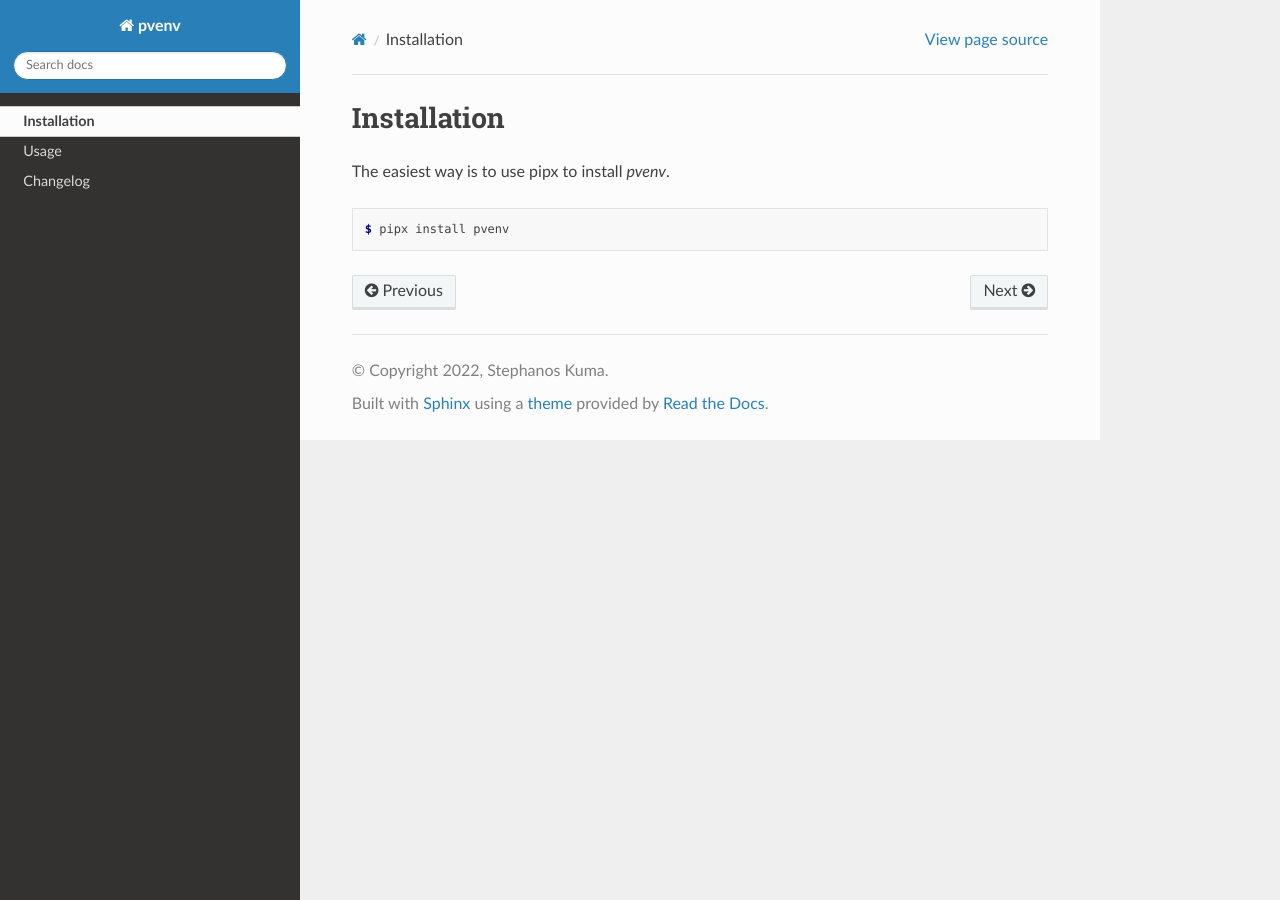
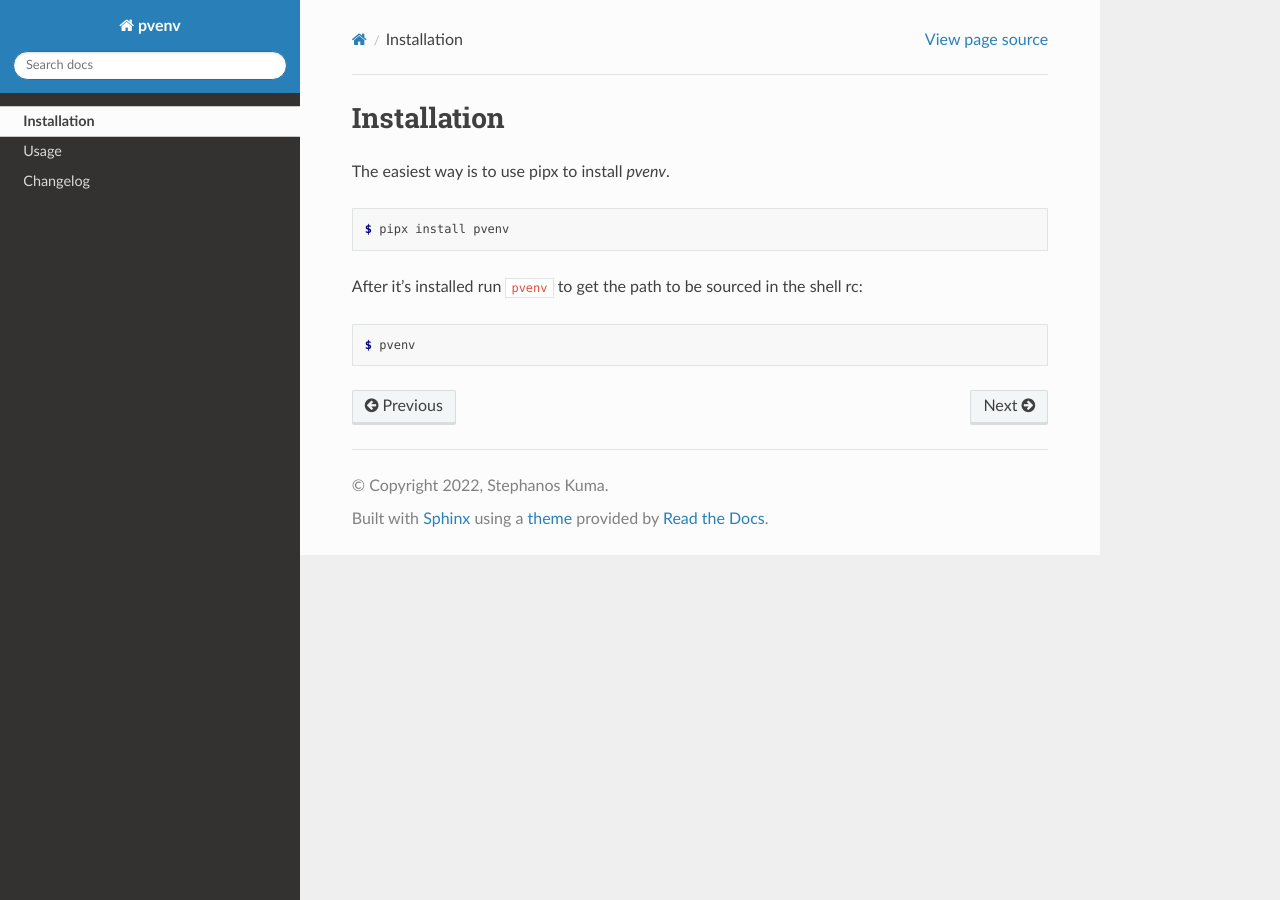
Before and after one commit to spapanik/pvenv, a Sphinx documentation site: the page built from docs/source/installation.rst, in a window 1280 px wide. Built offline with Sphinx 7.4.7 and the Read the Docs theme 2.0.0, drawn with Linux system fonts in a browser that asks for light colours.

Commit message:
Add complete installation instuctions to readthedocs

```diff
--- a/docs/source/installation.rst
+++ b/docs/source/installation.rst
@@ -7,3 +7,9 @@ The easiest way is to use pipx to install *pvenv*.
 .. code-block:: console
 
     $ pipx install pvenv
+
+After it's installed run ``pvenv`` to get the path to be sourced in the shell rc:
+
+.. code:: console
+
+   $ pvenv
```
